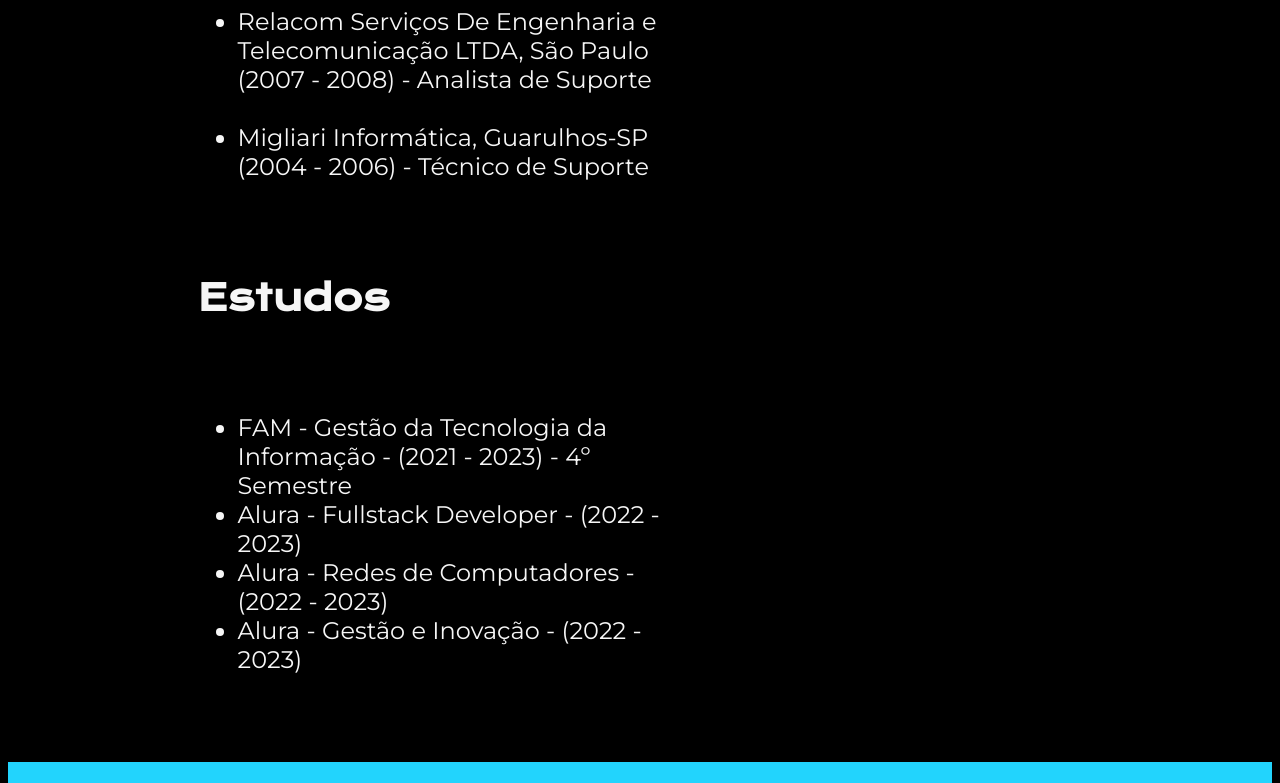
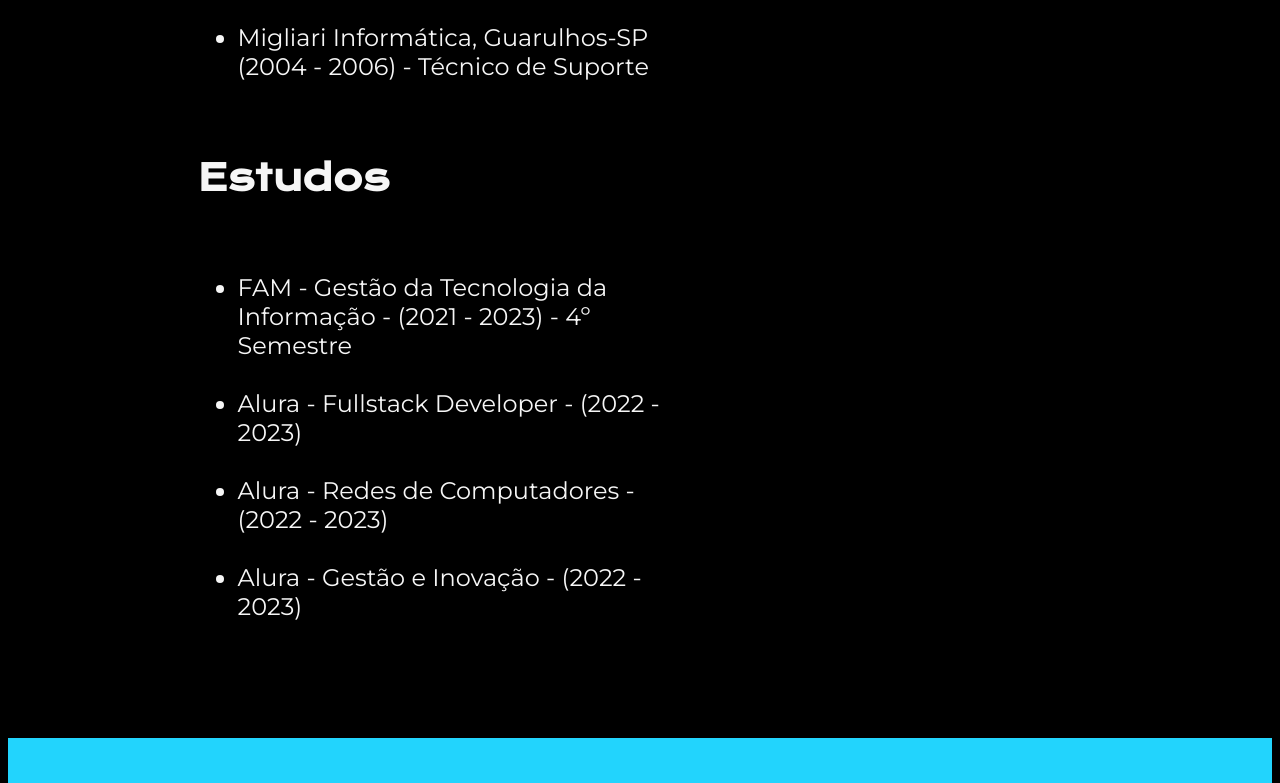
Before and after one commit to bbevilacqu4/Portifolio, a plain HTML site: page curriculo.html in a window 1280 px wide. Shown: the part 2000-2783 px from the top of the page. Drawn offline with nearby package versions, Linux system fonts and the light colour scheme.

Commit message:
Arquivos iniciais

```diff
--- a/css/style.css
+++ b/css/style.css
@@ -80,19 +80,20 @@
     width: 90%;
     font-size: 24px;
     font-family: var(--fonte-secundaria);
+    justify-content: left;
 }
 
 .apresentacao_conteudo {
     width: 615px;
     display: flex;
     flex-direction: column;
-    gap: 40px;
+    gap: 20px;
 }
 
 .apresentacao_conteudo_titulo {
     font-size: 36px;
     font-family: var(--fonte-primaria);
-    gap: 20px;
+    gap: 5px;
 }
 
 .form-image {
--- a/curriculo.html
+++ b/curriculo.html
@@ -45,10 +45,10 @@
                 </ul>
             <h2 class="apresentacao_conteudo_titulo">Estudos</h2>
                 <ul class="apresentacao_conteudo_texto">
-                    <li>FAM - Gestão da Tecnologia da Informação - (2021 - 2023) - 4º Semestre </li>
-                    <li>Alura - Fullstack Developer - (2022 - 2023) </li>
-                    <li>Alura - Redes de Computadores - (2022 - 2023) </li>
-                    <li>Alura - Gestão e Inovação - (2022 - 2023) </li>
+                    <li>FAM - Gestão da Tecnologia da Informação - (2021 - 2023) - 4º Semestre </li><br>
+                    <li>Alura - Fullstack Developer - (2022 - 2023) </li><br>
+                    <li>Alura - Redes de Computadores - (2022 - 2023) </li><br>
+                    <li>Alura - Gestão e Inovação - (2022 - 2023) </li><br>
                 </ul>
         </section>
         <img src="./assets/imagem.png" alt="Foto Bruno Bevilacqua Programando">
```
Also changed, not shown: index.html (+1 -1 lines).
